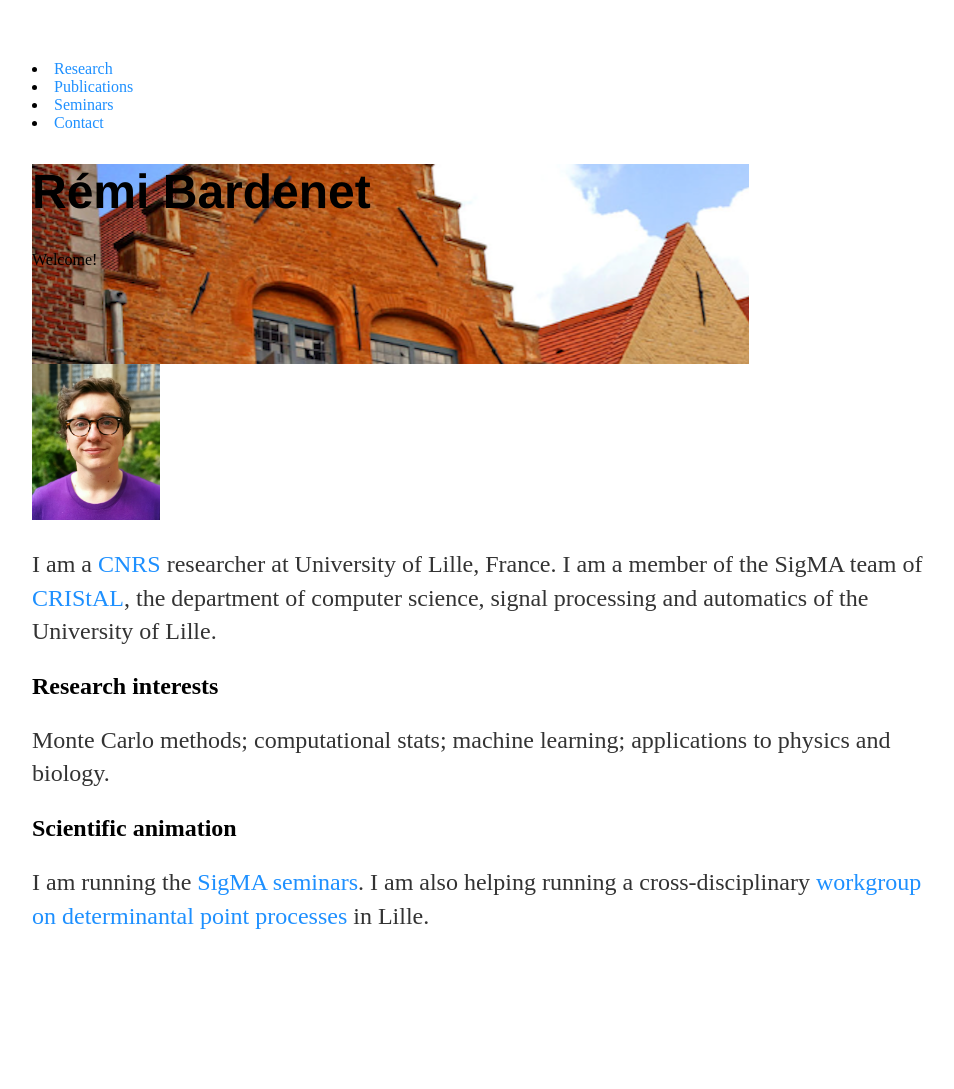
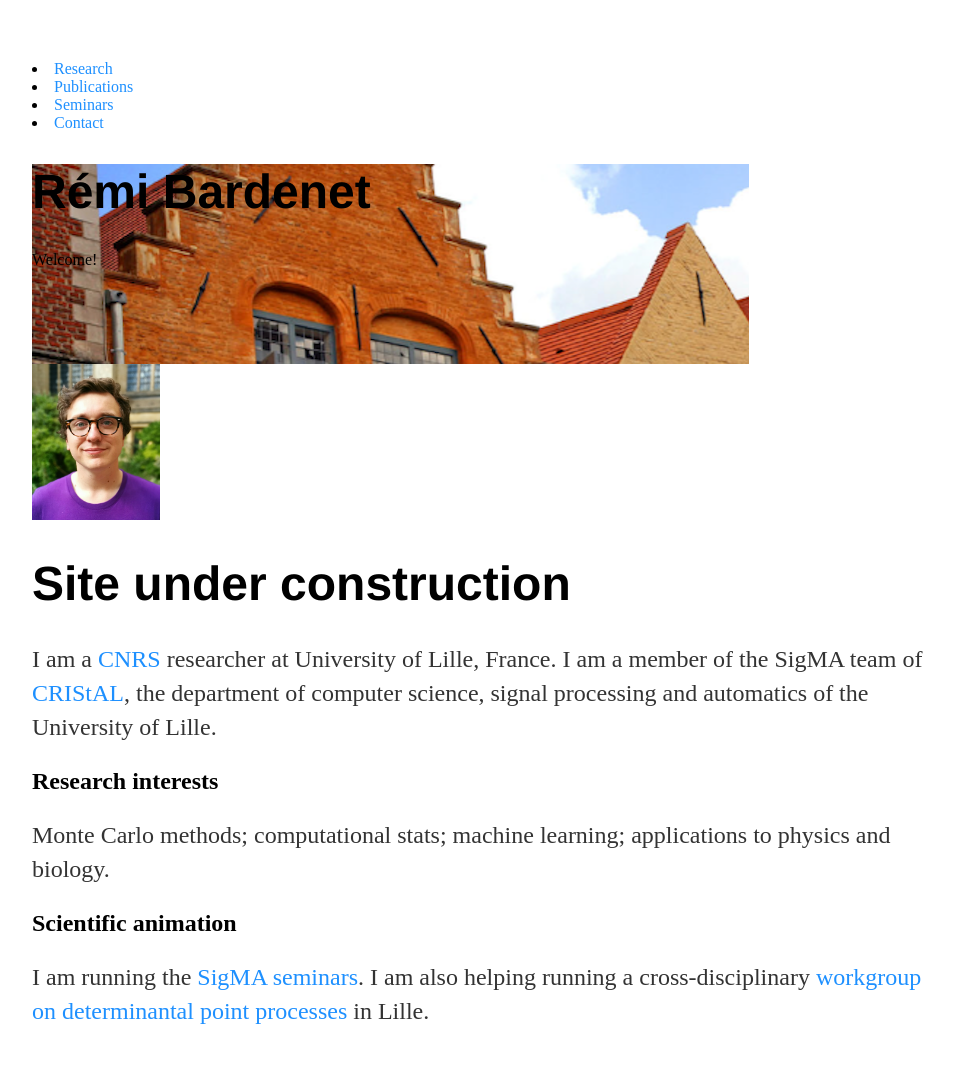
Before and after one commit to rbardenet/rbardenet.github.io, a Jekyll site: the page built from index.html, in a window 1280 px wide. Shown: the whole page, without its empty margins (160-1114 px from the left). Built offline with Jekyll 4.4.1, drawn with Linux system fonts in a browser that asks for light colours; before the commit the page ends 993 px from its top, so only the background shows below that.

```diff
--- a/index.html
+++ b/index.html
@@ -10,6 +10,8 @@
 </div>
 
 <div class="blurb">
+        <h1> Site under construction </h1>
+
 	<p>
         I am a <a href="http://www.cnrs.fr/index.php"> CNRS</a>
 	researcher at University of Lille, France. I am a member of
```
